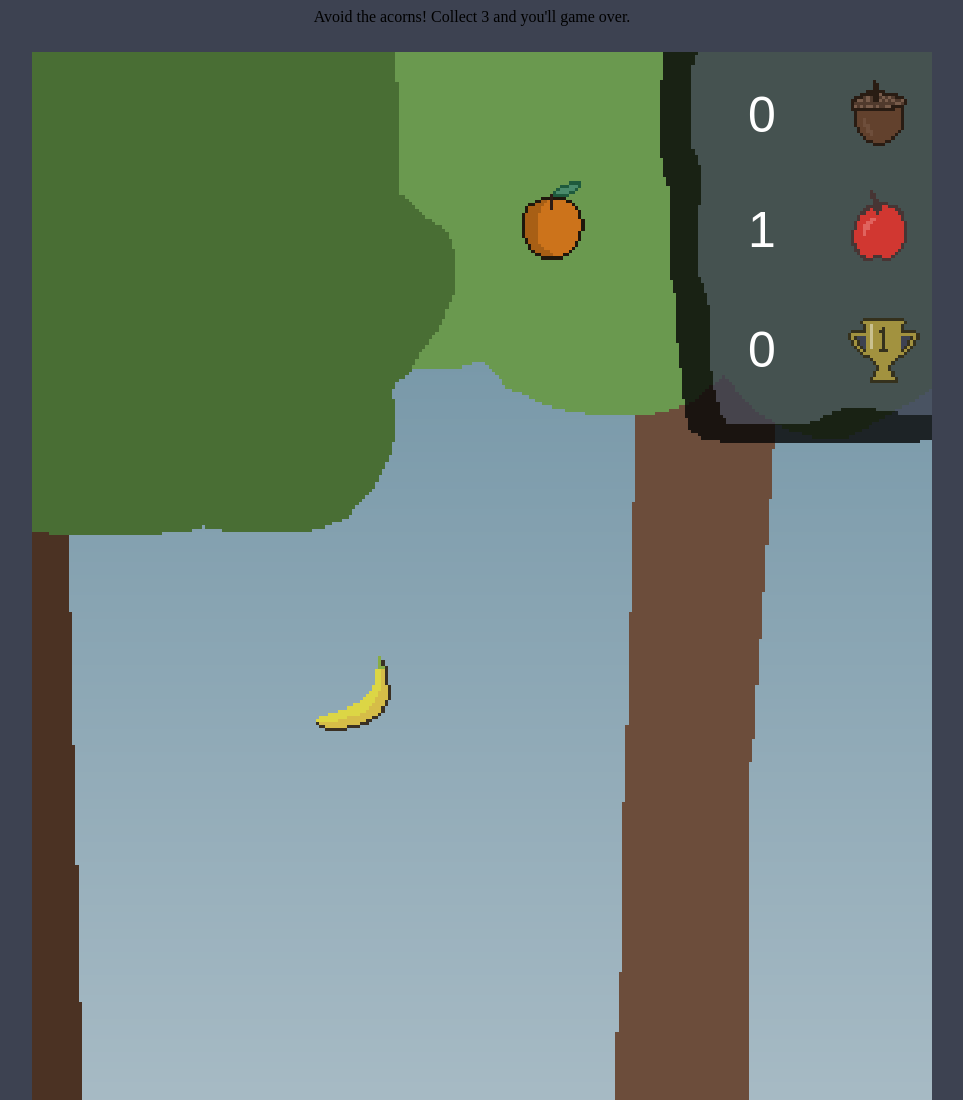
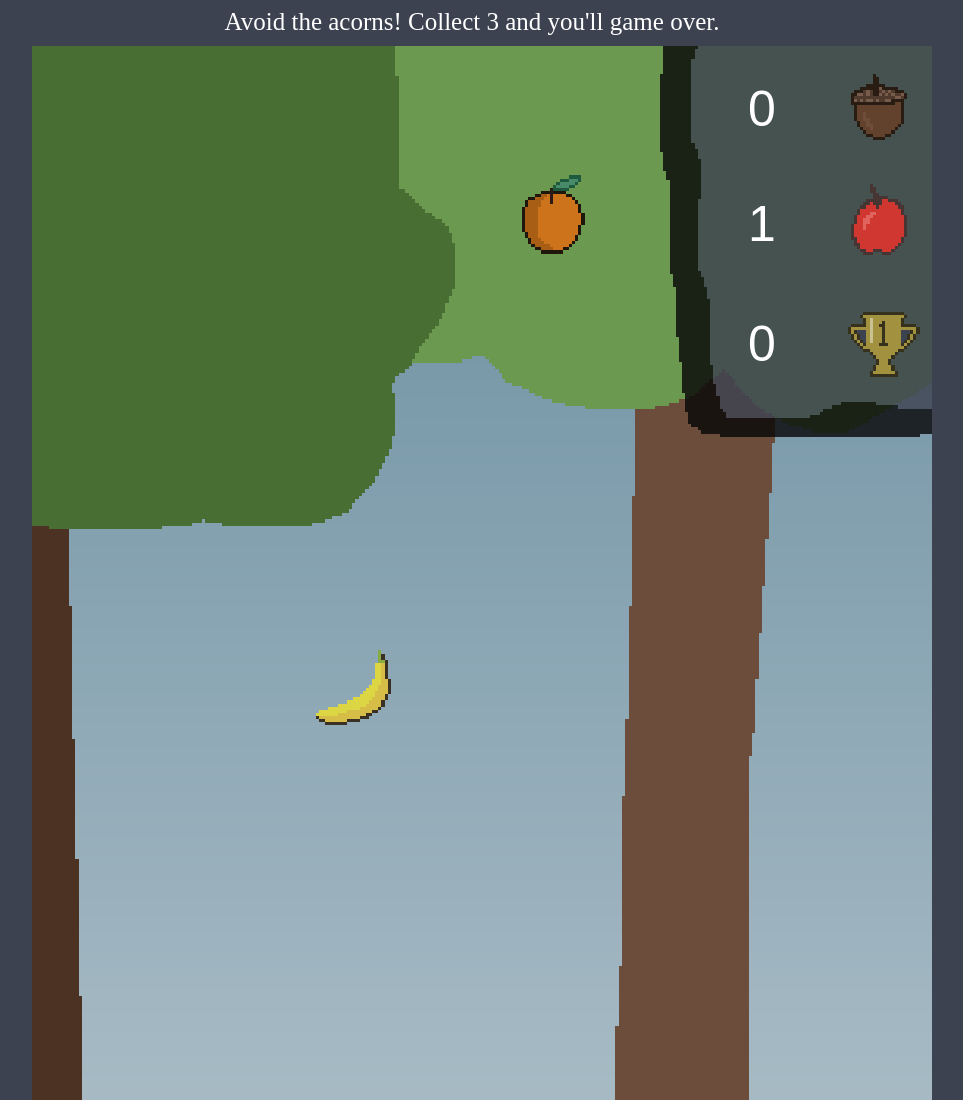
Before and after one commit to jake-white/FruitGyro, a plain HTML site: page index.html in a window 1280 px wide. Shown: the top 1100 px of the page, without its empty margins (168-1131 px from the left). Drawn offline with Linux system fonts and the light colour scheme.

Commit message:
fixed text

```diff
--- a/fruit.js
+++ b/fruit.js
@@ -72,10 +72,6 @@ function update() {
     dx -= 2*accelerometer.getAX();
     if(dx > 0) dx -= friction;
     else if(dx < 0) dx += friction;
-
-    if(Math.abs(dx) < 0.1) {
-        dx = 0;
-    }
     basket.setDX(dx);
     bg.update();
     basket.update();
--- a/style.css
+++ b/style.css
@@ -9,9 +9,10 @@ html {
 }
 
 p {
+    color: white;
+    font-size: 25px;
     padding: 0;
-    margin-left: auto;
-    margin-right: auto;
+    margin: 0;
     display: block;
     text-align: center;
 }
```
